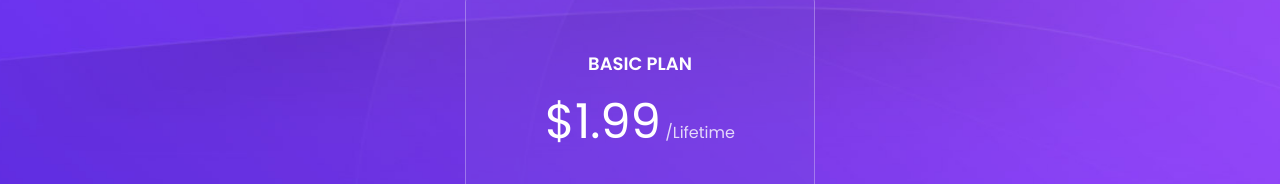
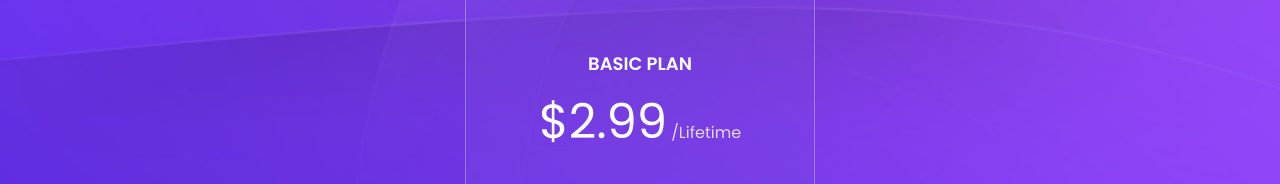
Before and after one commit to dhanrajdc7/linksumapp, a plain HTML site: page index.html in a window 1280 px wide. Shown: the part 7382-7566 px from the top of the page. Drawn offline with Linux system fonts and the light colour scheme; files whose address does not match are found by name.

Commit message:
Update index.html

```diff
--- a/index.html
+++ b/index.html
@@ -535,7 +535,7 @@
                    <div class="price-header">
                         <h4 class="name">Basic Plan</h4>
                         <div class="price-wrap">
-                            <span class="price">$1.99</span>
+                            <span class="price">$2.99</span>
                             <span class="month">/Lifetime</span>
                         </div>
                    </div>
```
